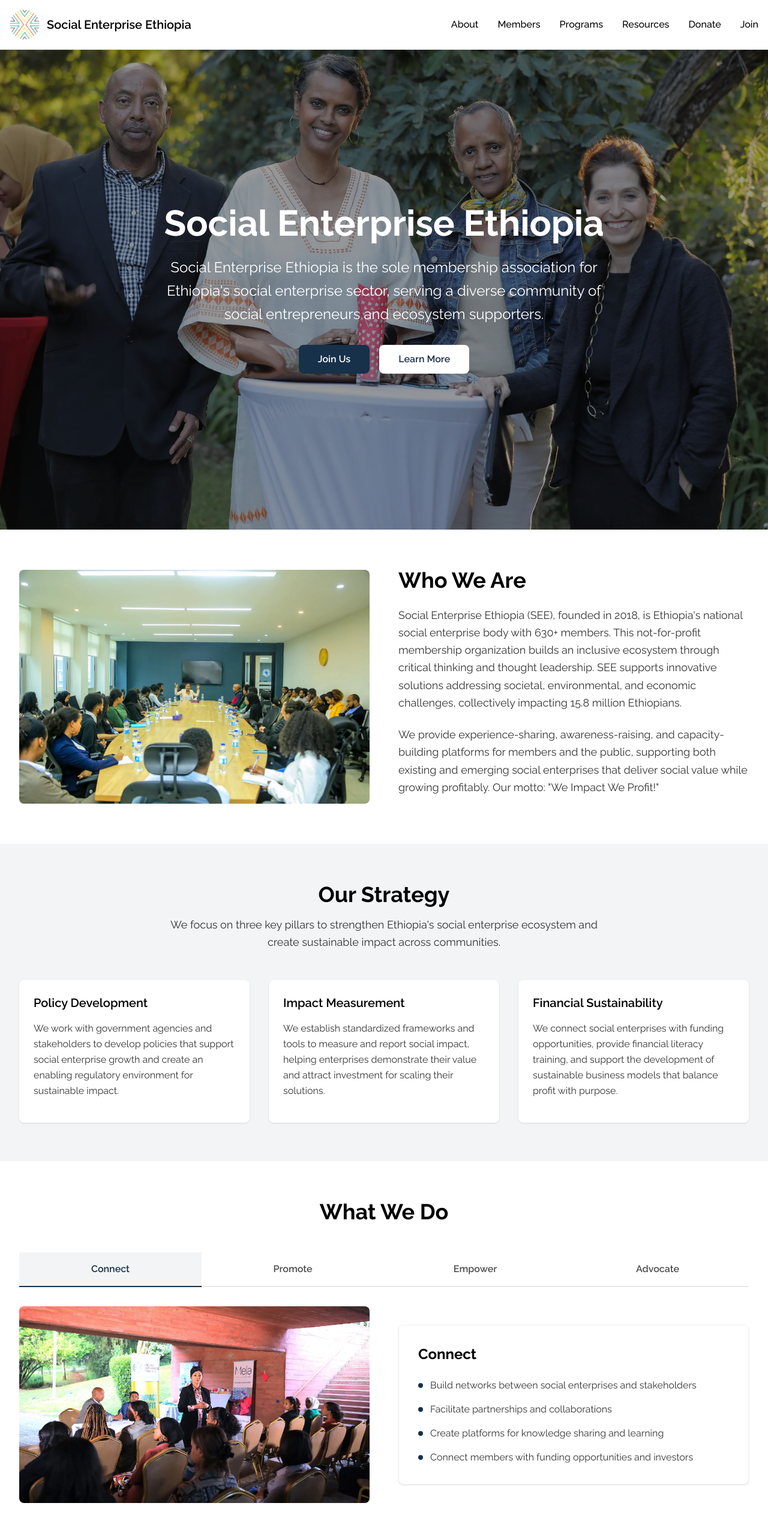
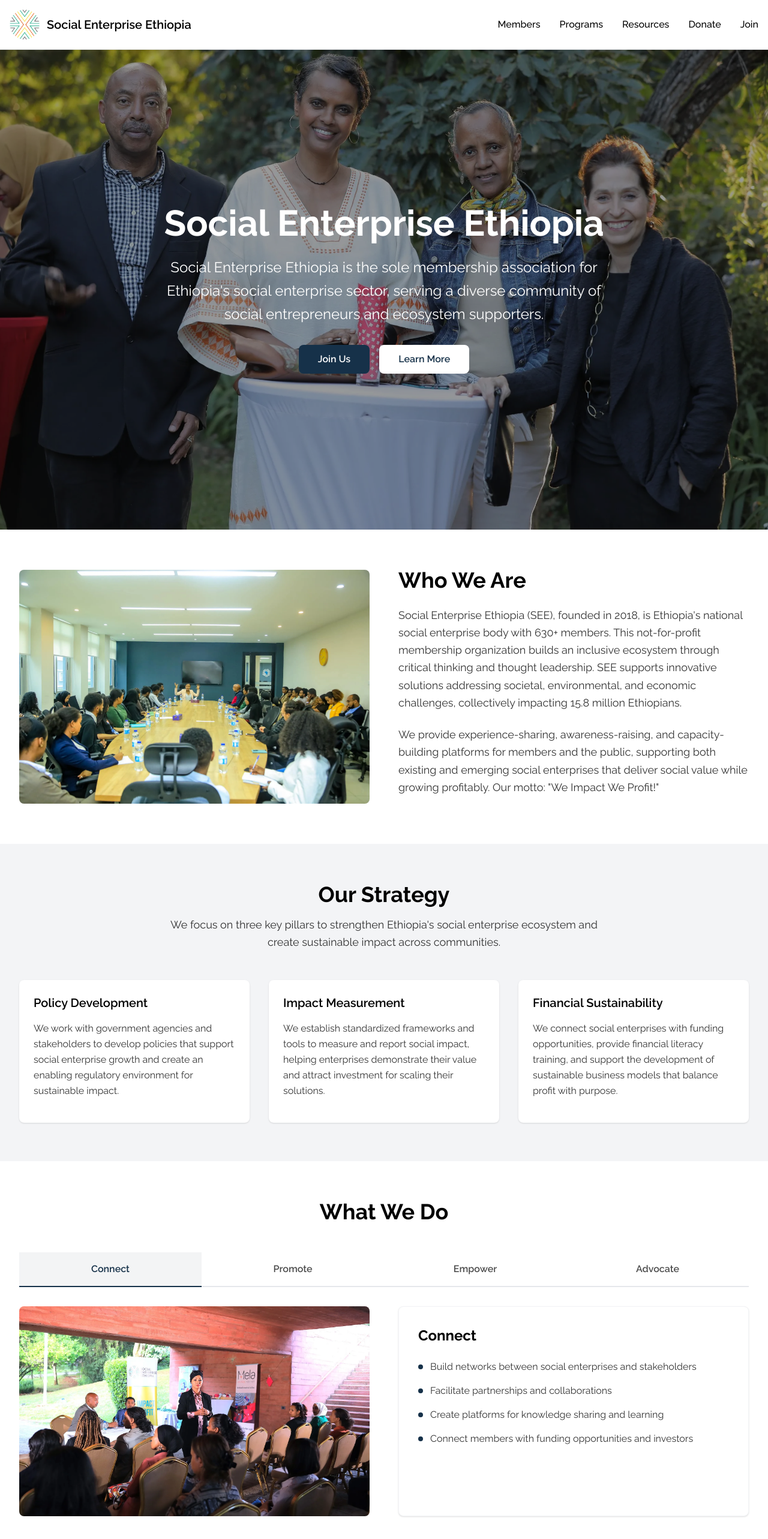
Before and after one commit to ntedvs/see, a Next.js app: page / in a window 1280 px wide. Shown: the top 2566 px of the page at 60% size. Built offline with nearby package versions, Linux system fonts and the light colour scheme.

Commit message:
remove about links, fix hero button link, fix text box sizes

```diff
--- a/src/app/page.tsx
+++ b/src/app/page.tsx
@@ -38,7 +38,7 @@
               Join Us
             </Link>
             <Link
-              href="/about"
+              href="#who-we-are"
               className="flex items-center justify-center rounded-lg bg-white px-8 py-3 font-semibold text-primary transition-colors hover:bg-white/90"
             >
               Learn More
@@ -48,7 +48,7 @@
       </section>
 
       {/* Who We Are Section */}
-      <section className="px-4 py-16">
+      <section id="who-we-are" className="px-4 py-16">
         <div className="container">
           <div className="grid grid-cols-1 items-center gap-12 lg:grid-cols-2">
             {/* Image */}
--- a/src/components/footer.tsx
+++ b/src/components/footer.tsx
@@ -3,7 +3,6 @@
 import Link from "next/link"
 
 const navLinks = [
-  { href: "/about", label: "About" },
   { href: "/members", label: "Members" },
   { href: "/programs", label: "Programs" },
   { href: "/resources", label: "Resources" },
--- a/src/components/navbar.tsx
+++ b/src/components/navbar.tsx
@@ -6,7 +6,6 @@
 import { useState } from "react"
 
 const navLinks = [
-  { href: "/about", label: "About" },
   { href: "/members", label: "Members" },
   { href: "/programs", label: "Programs" },
   { href: "/resources", label: "Resources" },
--- a/src/components/what-we-do-tabs.tsx
+++ b/src/components/what-we-do-tabs.tsx
@@ -86,10 +86,10 @@
           activeTab === tab.name && (
             <div
               key={tab.name}
-              className="grid grid-cols-1 items-center gap-12 lg:grid-cols-2"
+              className="grid grid-cols-1 items-stretch gap-12 lg:grid-cols-2"
             >
               {/* Image */}
-              <div className="relative aspect-video w-full">
+              <div className="relative h-full w-full min-h-[350px]">
                 <Image
                   src={tab.image}
                   alt={`${tab.name} - Social Enterprise Ethiopia`}
@@ -99,7 +99,7 @@
               </div>
 
               {/* Content Card */}
-              <div className="rounded-lg border border-gray-100 bg-white p-8 shadow-sm">
+              <div className="h-full rounded-lg border border-gray-100 bg-white p-8 shadow-sm">
                 <h3 className="mb-6 text-2xl font-bold text-foreground">
                   {tab.content.title}
                 </h3>
```
